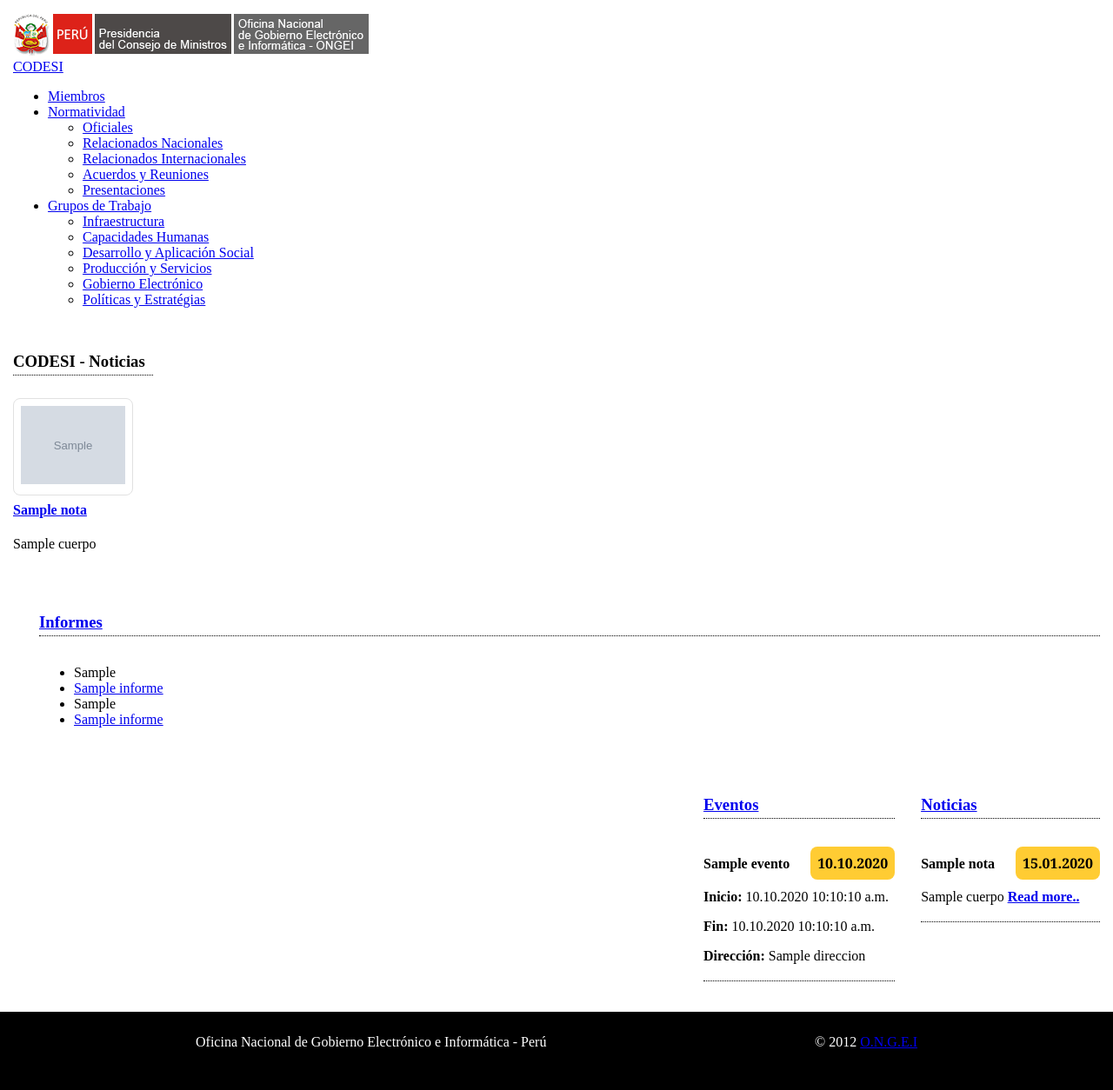
After one commit to ONGEI/codesi, a Django app: template templates/actividad/notas.html in a window 1280 px wide. The commit adds this page. Shown: the whole page at 87% size. Run offline with Django 3.2, Linux system fonts and the light colour scheme; the template is opened without the code that fills it: most values are stand-ins (such as "Sample title", 1, 10 or a date in 2020); grey boxes marked "Sample" are stand-in pictures; some libraries are stand-ins or nearby versions.

Commit message:
informe init

```diff
--- a/src/apps/actividad/urls.py
+++ b/src/apps/actividad/urls.py
@@ -1,6 +1,8 @@
 from django.conf.urls.defaults import patterns, url
 
 urlpatterns = patterns('actividad.views',
-    url(r'^eventos/$','eventos',name='actividad-eventos|'),
+    url(r'^eventos/$','eventos',name='actividad-eventos'),
+    url(r'^noticias/$','notas',name='actividad-notas'),
+    url(r'^noticia/(?P<nota>\d+)/.*/$','nota',name='actividad-nota'),
     #url(r'^(?P<categoria>\d+)/(?P<norma>\d+)/.*/$','datelle',name='normatividad-datelle'),
 )
--- a/src/apps/home/views.py
+++ b/src/apps/home/views.py
@@ -1,6 +1,6 @@
 # -*- coding: utf-8 -*-
 from django.shortcuts import render
-from actividad.models import Evento, Nota
+from actividad.models import Evento, Noticia, Informe
 
 def index(request):
-    return render(request,'home/index.html',{'eventos' : Evento.get_eventos(),'notas' : Nota.get_notas(),})
+    return render(request,'home/index.html',{'eventos' : Evento.get_eventos(),'notas' : Noticia.get_noticias(),'informes':Informe.get_informes(),})
--- a/src/apps/miembro/views.py
+++ b/src/apps/miembro/views.py
@@ -2,9 +2,9 @@
 from django.shortcuts import render
 from django.db.models import Q
 from models import Miembro
-from actividad.models import Evento, Nota
+from actividad.models import Evento, Noticia
 
 def listar(request):
     miembros_permanentes = Miembro.objects.filter(Q(activo = True), Q(permanente = True)).order_by('iniciales')
     miembros_invitados = Miembro.objects.filter(Q(activo = True), Q(permanente = False)).order_by('iniciales')
-    return render(request, 'miembro/lista.html', {'miembros_permanentes':miembros_permanentes,'miembros_invitados':miembros_invitados,'app':'miembro','eventos' : Evento.get_eventos(),})
+    return render(request, 'miembro/lista.html', {'miembros_permanentes':miembros_permanentes,'miembros_invitados':miembros_invitados,'app':'miembro','eventos' : Evento.get_eventos(),'notas' : Noticia.get_noticias(),})
--- a/src/apps/normatividad/views.py
+++ b/src/apps/normatividad/views.py
@@ -2,12 +2,12 @@
 from django.shortcuts import render
 from django.db.models import Q
 from models import Nomatividad
-from actividad.models import Evento, Nota
+from actividad.models import Evento, Noticia
 
 def listar(request, categoria):
     normas = Nomatividad.objects.filter(Q(categoria = categoria), Q(autorizado = True)).order_by('-pk')
-    return render(request, 'normatividad/normas.html', {'normas' : normas,'categoria' : categoria,'app' : 'normatividad','eventos' : Evento.get_eventos(),})
+    return render(request, 'normatividad/normas.html', {'normas' : normas,'categoria' : categoria,'app' : 'normatividad','eventos' : Evento.get_eventos(),'notas' : Noticia.get_noticias(),})
 
 def datelle(request, categoria, norma):
     norma = Nomatividad.objects.get(Q(pk = norma), Q(autorizado = True))
-    return render(request, 'normatividad/norma.html', {'norma' : norma,'categoria' : categoria,'app' : 'normatividad','eventos' : Evento.get_eventos(),})
+    return render(request, 'normatividad/norma.html', {'norma' : norma,'categoria' : categoria,'app' : 'normatividad','eventos' : Evento.get_eventos(),'notas' : Noticia.get_noticias(),})
--- a/static/css/codesi.css
+++ b/static/css/codesi.css
@@ -175,3 +175,12 @@
     float: none !important;
     margin: 14px 0 !important;
 }
+
+.holder_gallery p {
+    text-align:justify;
+}
+
+/*.holder_gallery li, ol{
+    text-align:justify;
+    list-style: none outside none;
+}*/
--- /dev/null
+++ b/templates/actividad/notas.html
@@ -0,0 +1,25 @@
+{% extends 'base.html' %}
+{% load pagination_tags %}
+{% block titulo %}CODESI - Noticias{% endblock %}
+
+{% block contenido %}
+    <section class="codesi">
+        <h3>CODESI - Noticias</h3>
+
+        {% autopaginate notas_codesi 10 %}
+            {% for nota in notas_codesi %}
+                <article class="holder_gallery">
+                    {% if nota.foto %}
+                    <a href="#" class="photo_hover2">
+                        <img style='width: 120px;height: 90px;' alt="{{ nota.titulo }}" src="{{ nota.foto }}">
+                    </a>
+                    {% endif %}
+                    <h4><a href='/actividad/noticia/{{ nota.pk }}/{{ nota.get_titulo }}/'>{{ nota.titulo }}</a></h4>
+                    {% autoescape off %}
+                    <p>{{ nota.cuerpo|striptags|truncatewords:30 }}</p>
+                    {% endautoescape %}
+                </article>
+            {% endfor %}
+        {% paginate using "pagination.html" %}
+    </section>
+{% endblock %}
--- a/templates/home/index.html
+++ b/templates/home/index.html
@@ -3,7 +3,7 @@
 {% block contenido %}
     <section class="codesi">
         <h3>CODESI - La Agenda Digital Peruana 2.0</h3>
-        <p>La Sociedad de la Información constituye un eje importante en el desarrollo económico del país y en el consecuente bienestar social, desarrollo que debe ser armónico, equilibrado y consensuado por parte de todos los actores que participan en la Sociedad de la Información. Se requiere de una pertinente y eficiente infraestructura de telecomunicaciones y de sistemas de información, fundamentales para que el estado realice sus planes de contenido social de manera más adecuada, mejorar la participación de las personas en el acceso a la información, y en las decisiones de gobierno. La Sociedad de la Información permitir fortalecer el proceso de descentralización e instaurar una administración moderna y eficiente orientada a la prestación de servicios en línea.</p>
+        <p style='text-align:justify;'>La Sociedad de la Información constituye un eje importante en el desarrollo económico del país y en el consecuente bienestar social, desarrollo que debe ser armónico, equilibrado y consensuado por parte de todos los actores que participan en la Sociedad de la Información. Se requiere de una pertinente y eficiente infraestructura de telecomunicaciones y de sistemas de información, fundamentales para que el estado realice sus planes de contenido social de manera más adecuada, mejorar la participación de las personas en el acceso a la información, y en las decisiones de gobierno. La Sociedad de la Información permitir fortalecer el proceso de descentralización e instaurar una administración moderna y eficiente orientada a la prestación de servicios en línea.</p>
 
         <article class="holder_gallery" style='float : left;'>
             <a href="#" class="photo_hover2"><img width="150" height="99" alt="picture1" src="{{ STATIC_URL }}imagen/picture2.jpg"></a>
--- a/templates/home/nav.html
+++ b/templates/home/nav.html
@@ -30,8 +30,8 @@
                         <li><a href="#">Gobierno Electrónico</a></li>
                         <li><a href="#">Políticas y Estratégias</a></li>
                     </ul>
-                    <li><a href="#">Proyectos</a></li>
-                    <!--<li><a href="#">Opinión y Colaboración</a></li>
+                    <!--<li><a href="#">Proyectos</a></li>
+                    <li><a href="#">Opinión y Colaboración</a></li>
                     <li><a href="#">Eventos</a></li>
                     <li><a href="#">Enlaces</a></li>-->
                 </ul>
--- a/templates/home/right.html
+++ b/templates/home/right.html
@@ -1,31 +1,30 @@
 <aside class="rigth-bar" style="width:100%;">
-    <h3 style="margin-left: 30px;">Informes</h3>
+    <h3 style="margin-left: 30px;"><a href="#">Informes</a></h3>
 
     <div style="margin-left: 30px;margin-bottom: 9px;padding: 8px 0;" class="well">
         <ul class="nav nav-list">
-            <li class="nav-header">2011</li>
-            <li><a href="#"><i class="icon-book"></i>Home</a></li>
-            <li><a href="#"><i class="icon-book"></i>Library</a></li>
-            <li><a href="#"><i class="icon-book"></i>Applications</a></li>
-            <li class="nav-header">2010</li>
-            <li><a href="#"><i class="icon-book"></i>Profile</a></li>
-            <li><a href="#"><i class="icon-book"></i>Settings</a></li>
-            <li><a href="#"><i class="icon-book"></i>Help</a></li>
-            <li><a href="#"><i class="icon-list"></i>Leer más</a></li>
+            <li class="nav-header">{{ informes.2.0 }}</li>
+            {% for informe in informes.0 %}
+                <li><a href="#"><i class="icon-book"></i>{{ informe.titulo }}</a></li>
+            {% endfor %}
+            <li class="nav-header">{{ informes.2.1 }}</li>
+            {% for informe in informes.1 %}
+                <li><a href="#"><i class="icon-book"></i>{{ informe.titulo }}</a></li>
+            {% endfor %}
         </ul>
     </div>
 
 </aside>
 
 <aside class="rigth-bar">
-    <h3>Noticias</h3>
+    <h3><a href="/actividad/noticias/">Noticias</a></h3>
 
     {% for nota in notas %}
         <article class="holder_news">
             <h4>{{ nota.titulo}}
             <span>{{ nota.fecha|date:"d.m.Y" }}</span></h4>
             <p>{{ nota.cuerpo|striptags|truncatewords:12 }} <span class="readmore">
-            <a href="#">Read more..</a></span></p>
+            <a href="/actividad/noticia/{{ nota.pk }}/{{ nota.get_titulo }}/">Read more..</a></span></p>
         </article>
     {% endfor %}
 
--- a/templates/normatividad/normas.html
+++ b/templates/normatividad/normas.html
@@ -35,6 +35,6 @@
                     <p>{{ norma.descripcion|truncatewords:15 }} <span class="readmore"><a href="/normatividad/{{ categoria }}/{{ norma.pk }}/{{ norma.get_titulo }}/">Leer más..</a></span></p>
                 </article>
             {% endfor %}
-        {% paginate %}
+        {% paginate using "pagination.html" %}
     </section>
 {% endblock %}
```
Also changed, not shown: src/apps/actividad/admin.py (+7 -7 lines), src/apps/actividad/models.py (+31 -20 lines), src/apps/actividad/views.py (+8 -4 lines), templates/actividad/nota.html (added, +18 -0 lines), templates/actividad/noticia.html (added, +18 -0 lines), templates/actividad/noticias.html (added, +25 -0 lines).
